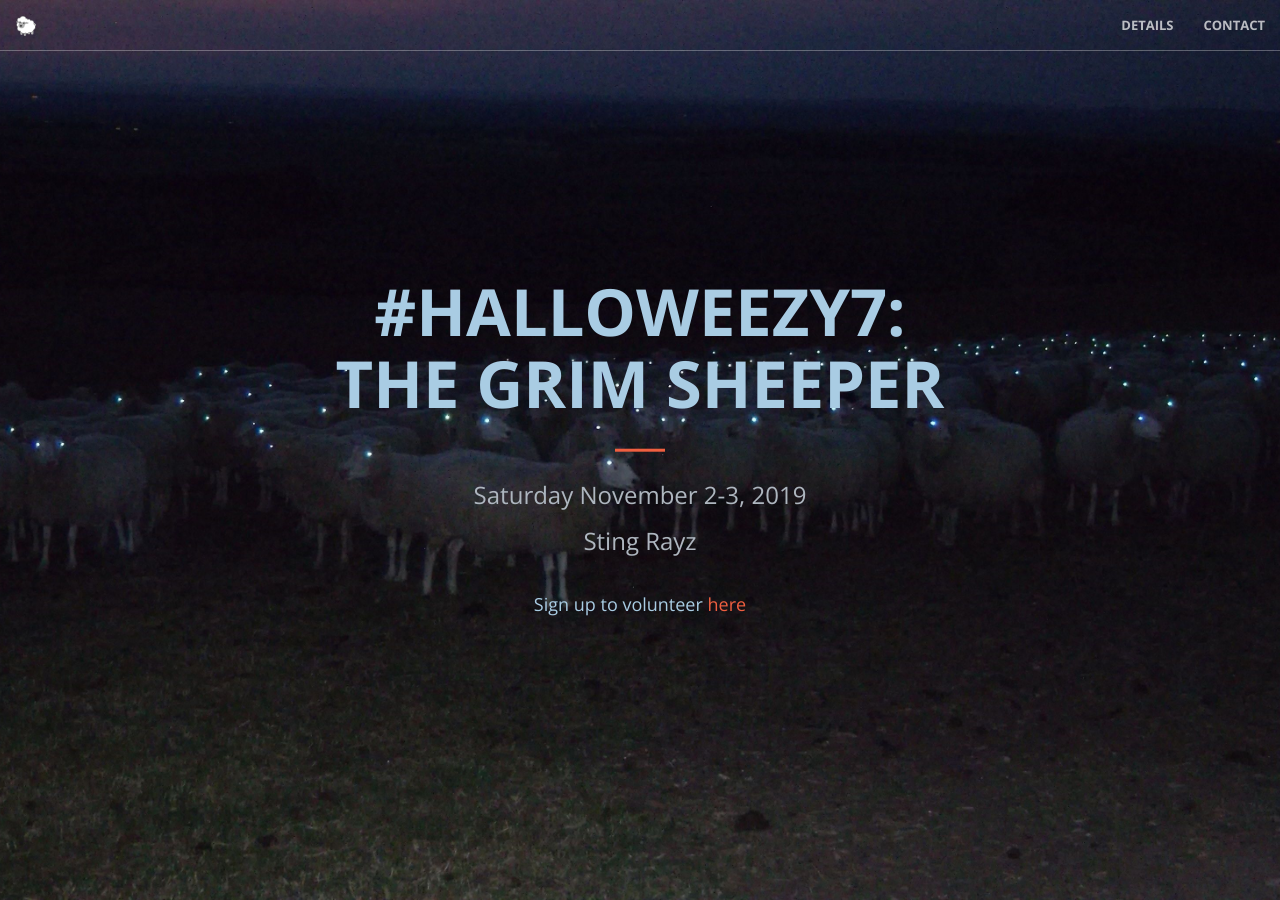
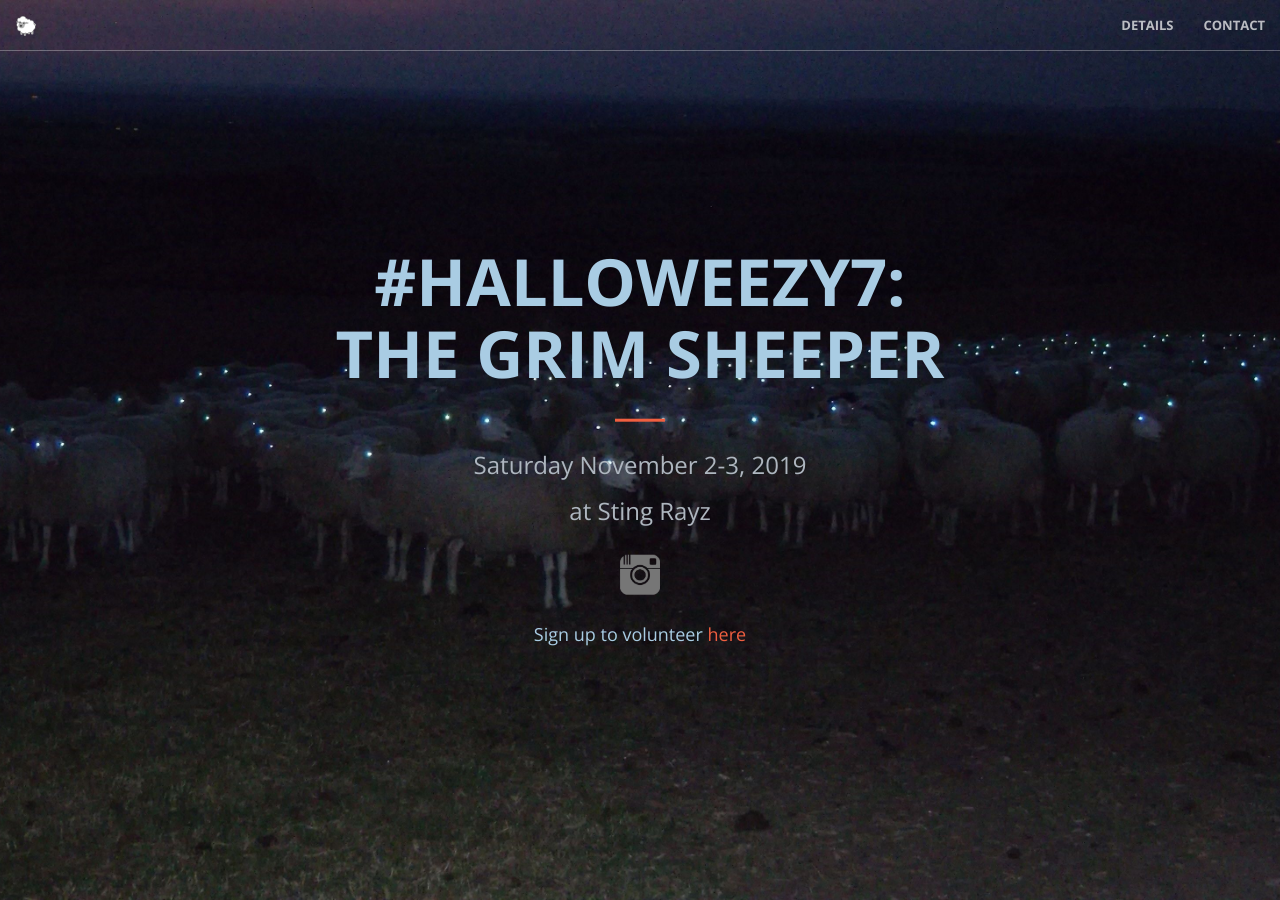
Before and after one commit to iamciera/halloweezy7, a Jekyll site: the page built from index.html, in a window 1280 px wide and 900 px high. Built offline with Jekyll 4.4.1, drawn with Linux system fonts in a browser that asks for light colours.

Commit message:
added insta

```diff
--- a/_includes/header.html
+++ b/_includes/header.html
@@ -11,7 +11,11 @@
             <h1>The Grim Sheeper</h1>
                         <hr>
             <H3 class = "detail">Saturday November 2-3, 2019</H3>
-            <H3 class = "detail">Sting Rayz</H3>
+            <H3 class = "detail">at Sting Rayz</H3>
+            <br>
+             <a href="https://www.instagram.com/halloweezy7/">
+            <img border="0" alt="W3Schools" src="img/instagram.png" width="40"></a>
+            <br>
             <br>
             <H4 class = "detail">Sign up to volunteer <a href="https://docs.google.com/spreadsheets/d/1M6MVYBFAKwgC0CzPvAi2Bb8XF7yfMe6I53KCrfxhGV0/edit?usp=sharing">here</a> </H4>
         </div>
```
Also changed, not shown: img/instagram.png (added), 2 other files.
